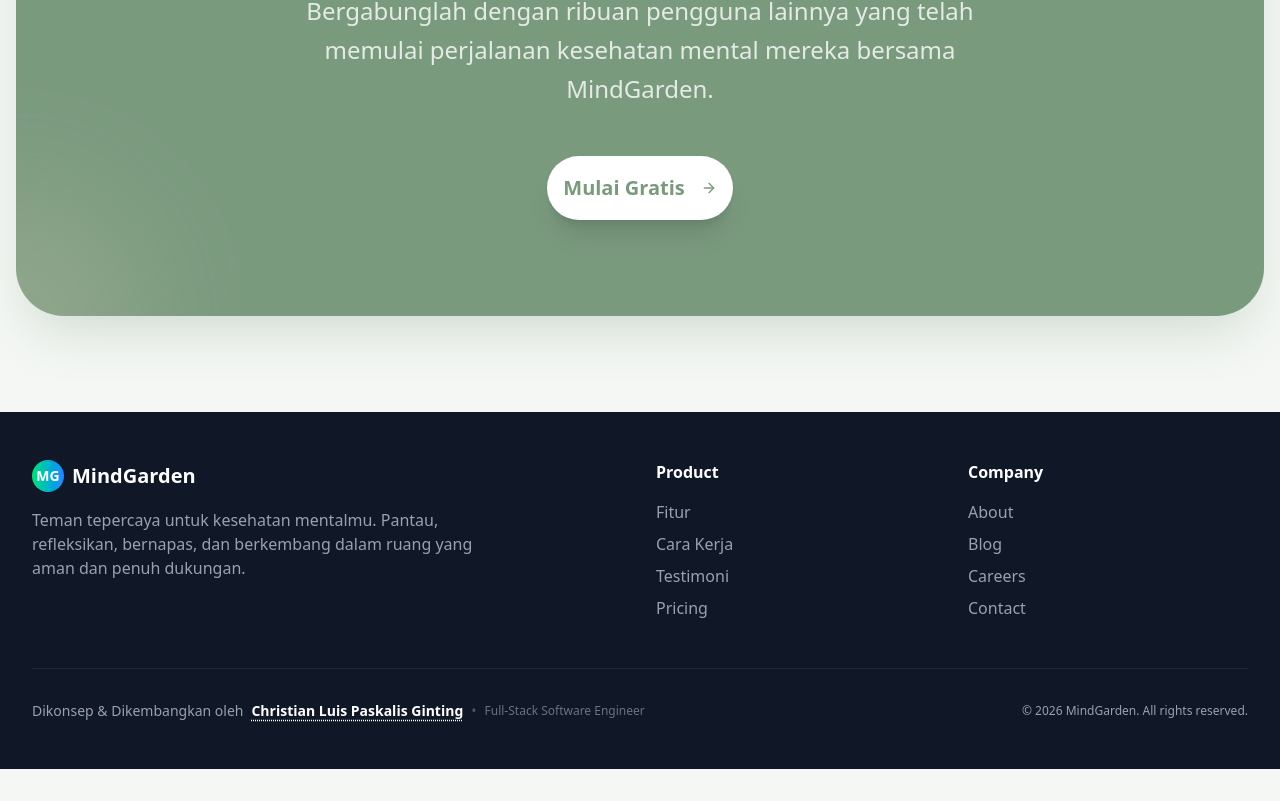
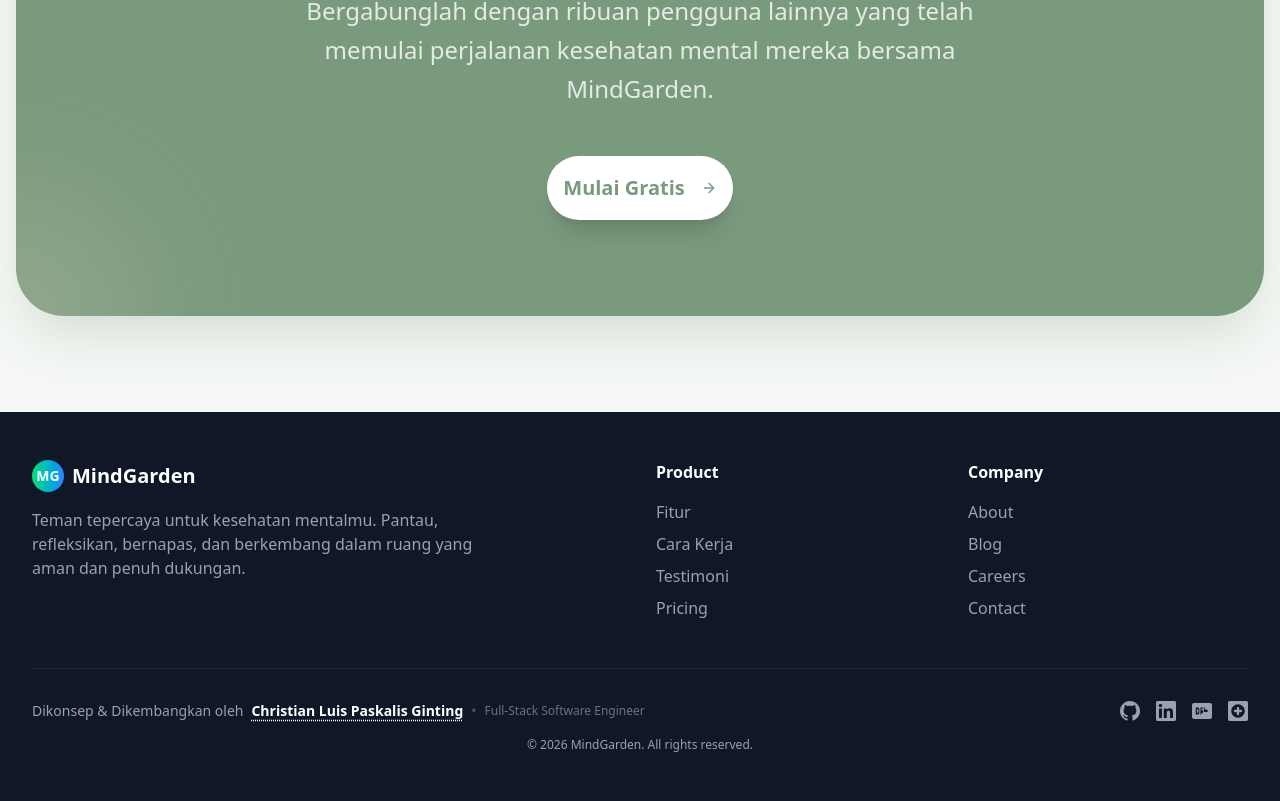
Before and after one commit to christianLuis07/mind-garden, a Next.js app in the folder frontend/: page / in a window 1280 px wide. Shown: the part 5855-6656 px from the top of the page. Before the commit the page ends 6624 px from the top, so only its background shows below. Built offline with nearby package versions, Linux system fonts and the light colour scheme; no server answers.

Commit message:
seo: add social icons in footer + fix JSON-LD Person url to canonical domain

```diff
--- a/frontend/src/app/layout.tsx
+++ b/frontend/src/app/layout.tsx
@@ -102,7 +102,7 @@
       jobTitle: "Full-Stack Software Engineer",
       description:
         "Software Engineer dan kreator platform MindGarden — aplikasi terintegrasi untuk kesehatan mental dan kesejahteraan emosional.",
-      url: "https://github.com/christianLuis07",
+      url: "https://mindgarden-porting.my.id",
       sameAs: [
         "https://github.com/christianLuis07",
         "https://www.linkedin.com/in/christian-luis-paskalis-ginting-85abbb2a2/",
--- a/frontend/src/app/page.tsx
+++ b/frontend/src/app/page.tsx
@@ -119,8 +119,9 @@
             </div>
           </div>
 
-          {/* Developer Attribution & Bottom */}
-          <div className="border-t border-gray-800 mt-12 pt-8 flex flex-col md:flex-row justify-between items-center gap-4">
+          {/* Developer Attribution & Social Links */}
+          <div className="border-t border-gray-800 mt-12 pt-8">
+            <div className="flex flex-col md:flex-row justify-between items-center gap-6">
               <div className="flex flex-wrap items-center gap-2 text-sm text-gray-400 text-center md:text-left">
                 <span>Dikonsep & Dikembangkan oleh</span>
                 <a
@@ -136,7 +137,46 @@
                   Full-Stack Software Engineer
                 </span>
               </div>
-            <div className="text-gray-400 text-xs">
+              <div className="flex items-center gap-4">
+                <a
+                  href="https://github.com/christianLuis07"
+                  target="_blank"
+                  rel="noopener noreferrer"
+                  className="text-gray-400 hover:text-white transition-colors"
+                  aria-label="GitHub Christian Luis Paskalis Ginting"
+                >
+                  <svg className="w-5 h-5" fill="currentColor" viewBox="0 0 24 24"><path d="M12 0c-6.626 0-12 5.373-12 12 0 5.302 3.438 9.8 8.207 11.387.599.111.793-.261.793-.577v-2.234c-3.338.726-4.033-1.416-4.033-1.416-.546-1.387-1.333-1.756-1.333-1.756-1.089-.745.083-.729.083-.729 1.205.084 1.839 1.237 1.839 1.237 1.07 1.834 2.807 1.304 3.492.997.107-.775.418-1.305.762-1.604-2.665-.305-5.467-1.334-5.467-5.931 0-1.311.469-2.381 1.236-3.221-.124-.303-.535-1.524.117-3.176 0 0 1.008-.322 3.301 1.23.957-.266 1.983-.399 3.003-.404 1.02.005 2.047.138 3.006.404 2.291-1.552 3.297-1.23 3.297-1.23.653 1.653.242 2.874.118 3.176.77.84 1.235 1.911 1.235 3.221 0 4.609-2.807 5.624-5.479 5.921.43.372.823 1.102.823 2.222v3.293c0 .319.192.694.801.576 4.765-1.589 8.199-6.086 8.199-11.386 0-6.627-5.373-12-12-12z"/></svg>
+                </a>
+                <a
+                  href="https://www.linkedin.com/in/christian-luis-paskalis-ginting-85abbb2a2/"
+                  target="_blank"
+                  rel="noopener noreferrer"
+                  className="text-gray-400 hover:text-white transition-colors"
+                  aria-label="LinkedIn Christian Luis Paskalis Ginting"
+                >
+                  <svg className="w-5 h-5" fill="currentColor" viewBox="0 0 24 24"><path d="M20.447 20.452h-3.554v-5.569c0-1.328-.027-3.037-1.852-3.037-1.853 0-2.136 1.445-2.136 2.939v5.667H9.351V9h3.414v1.561h.046c.477-.9 1.637-1.85 3.37-1.85 3.601 0 4.267 2.37 4.267 5.455v6.286zM5.337 7.433c-1.144 0-2.063-.926-2.063-2.065 0-1.138.92-2.063 2.063-2.063 1.14 0 2.064.925 2.064 2.063 0 1.139-.925 2.065-2.064 2.065zm1.782 13.019H3.555V9h3.564v11.452zM22.225 0H1.771C.792 0 0 .774 0 1.729v20.542C0 23.227.792 24 1.771 24h20.451C23.2 24 24 23.227 24 22.271V1.729C24 .774 23.2 0 22.222 0h.003z"/></svg>
+                </a>
+                <a
+                  href="https://dev.to/christianluis07"
+                  target="_blank"
+                  rel="noopener noreferrer"
+                  className="text-gray-400 hover:text-white transition-colors"
+                  aria-label="Dev.to Christian Luis Paskalis Ginting"
+                >
+                  <svg className="w-5 h-5" fill="currentColor" viewBox="0 0 24 24"><path d="M7.42 10.05c-.18-.16-.46-.23-.84-.23H6v4.36h.58c.37 0 .65-.08.84-.23.21-.16.31-.45.31-.87v-2.16c0-.42-.1-.71-.31-.87zm14.18-7.7H2.4C1.07 2.35 0 3.42 0 4.75v14.5c0 1.33 1.07 2.4 2.4 2.4h19.2c1.33 0 2.4-1.07 2.4-2.4V4.75c0-1.33-1.07-2.4-2.4-2.4zM8.84 14.05c0 1.22-.63 2.24-2.05 2.24H4.5V7.71h2.35c1.33 0 1.99 1.01 1.99 2.19v4.15zm4.38.23h-1.8v1.8h-1.3V7.71h3.1v1.3h-1.8v2.06h1.8v1.3-.09zm6.13-3.81c0 1.58-.8 2.88-2.42 2.88-.63 0-1.12-.18-1.47-.53v.46h-1.3V7.71h1.3v2.9c.35-.35.84-.53 1.47-.53 1.62 0 2.42 1.3 2.42 2.88v1.51z"/></svg>
+                </a>
+                <a
+                  href="https://christianluispg07.blogspot.com"
+                  target="_blank"
+                  rel="noopener noreferrer"
+                  className="text-gray-400 hover:text-white transition-colors"
+                  aria-label="Blog Christian Luis Paskalis Ginting"
+                >
+                  <svg className="w-5 h-5" fill="currentColor" viewBox="0 0 24 24"><path d="M21.976 24H2.026C.9 24 0 23.1 0 21.976V2.026C0 .9.9 0 2.026 0h19.95C23.1 0 24 .9 24 2.026v19.95C24 23.1 23.1 24 21.976 24zM12 3.91c-4.46 0-8.09 3.63-8.09 8.09s3.63 8.09 8.09 8.09 8.09-3.63 8.09-8.09-3.63-8.09-8.09-8.09zm3.59 9.45h-2.23v2.23c0 .75-.61 1.36-1.36 1.36s-1.36-.61-1.36-1.36v-2.23H8.41c-.75 0-1.36-.61-1.36-1.36s.61-1.36 1.36-1.36h2.23V8.41c0-.75.61-1.36 1.36-1.36s1.36.61 1.36 1.36v2.23h2.23c.75 0 1.36.61 1.36 1.36s-.61 1.36-1.36 1.36z"/></svg>
+                </a>
+              </div>
+            </div>
+            <div className="text-gray-400 text-xs text-center mt-4">
               © 2026 MindGarden. All rights reserved.
             </div>
           </div>
```
Lines whose indentation alone changed are shown as unchanged.
